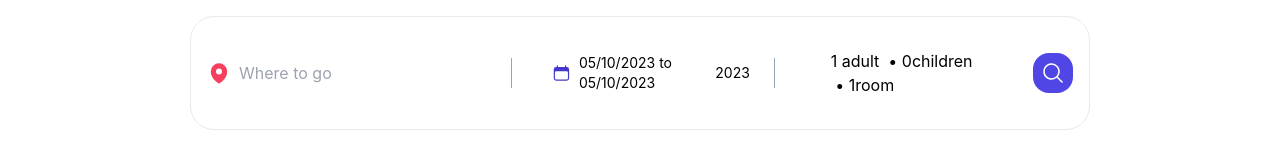
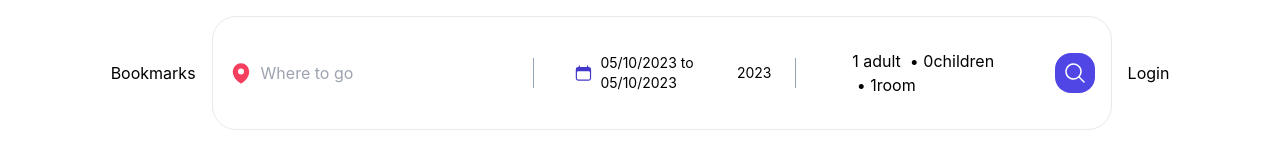
Before and after one commit to Shaghayegh-93/BookingApp, a React (Vite) app: page / in a window 1280 px wide. Shown: the top 160 px of the page. Built offline with nearby package versions, Linux system fonts and the light colour scheme; no server answers; data requests are answered from the project's data file.

Commit message:
add login and bookmarks as a link

```diff
--- a/src/components/Header.jsx
+++ b/src/components/Header.jsx
@@ -12,6 +12,8 @@ import "react-date-range/dist/theme/default.css";
 import { DateRange } from "react-date-range";
 import { format } from "date-fns";
 import {
+  Link,
+  NavLink,
   createSearchParams,
   useNavigate,
   useSearchParams,
@@ -51,6 +53,7 @@ const Header = () => {
 
   return (
     <div className="flex items-center justify-center gap-4">
+      <NavLink to="/bookmark">Bookmarks</NavLink>
       <div className="w-full max-w-[900px] flex  flex-col md:flex-row items-center justify-between gap-2 md:border border-[#ebe9e9] rounded-3xl p-4">
         <div className="flex items-center relative border md:border-none border-[#ebe9e9] rounded-3xl w-full md:w-fit">
           <MapPinIcon className="text-rose500 w-6 h-6 inline-block " />
@@ -113,6 +116,7 @@ const Header = () => {
           </button>
         </div>
       </div>
+      <NavLink to="/login">Login</NavLink>
     </div>
   );
 };
```
